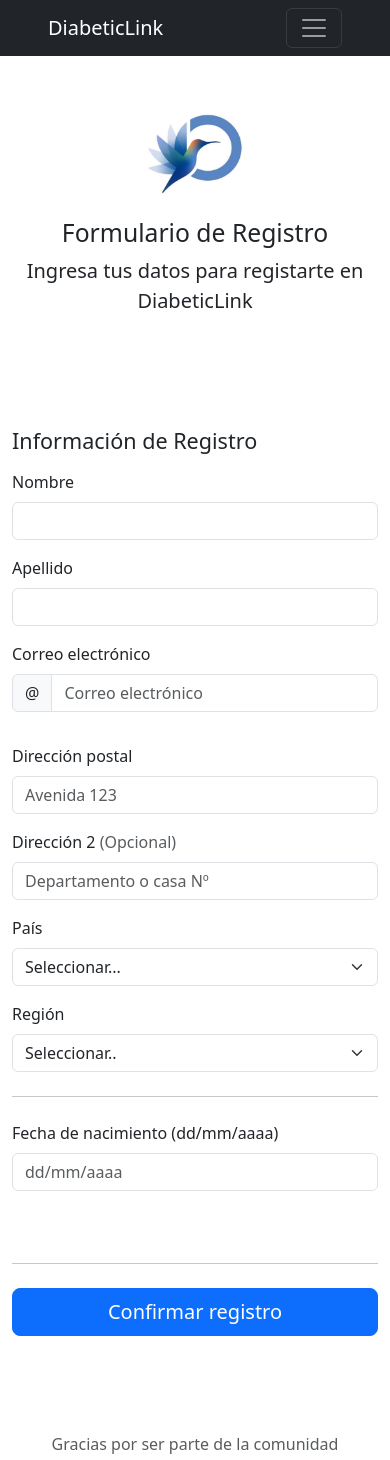
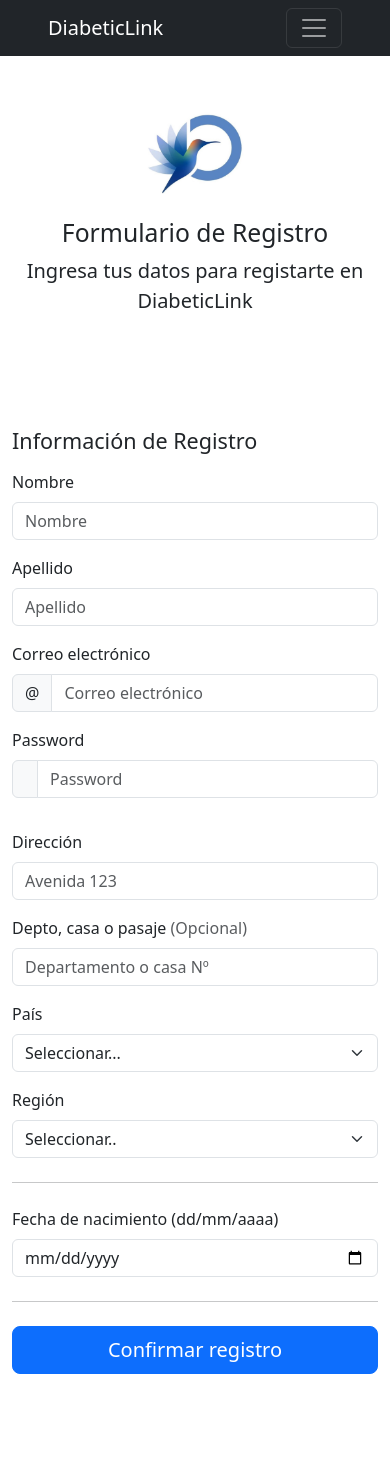
Before and after one commit to BiancaReset/FRONTEND-LUKABI, a React app: page /registro in a window 390 px wide. Shown: the top 1460 px of the page. Built offline with nearby package versions, Linux system fonts and the light colour scheme.

Commit message:
funcionalidades registro

```diff
--- a/src/js/pages/Registro.jsx
+++ b/src/js/pages/Registro.jsx
@@ -1,7 +1,35 @@
-import React from 'react'
+import React, { useState } from 'react'
 import logo from "../img/logo.jpeg"
 
 const Registro = () => {
+    /* hooks aqui
+   funciones fetch metodo post
+   Funcion para dejar formulario en blanco nuevamente   */
+    const [values, setValues] = useState({
+        name: "",
+        lastName: "",
+        username: "",
+        password: "",
+        address: "",
+        address2: "",
+        country: "",
+        region: "",
+        fechanac: "",
+    });
+
+    const handleInputChange = (event) => {
+        const { name, value } = event.target;
+        setValues({
+            ...values,
+            [name]: value,
+        });
+    };
+    const handleRegistro = (event) => {
+        event.preventDefault();
+        console.log(values);
+    };
+
+
     return (
         <>
             <div className="container">
@@ -24,19 +52,21 @@ const Registro = () => {
                         </div>
                         <div className="col-md-7 col-lg-8">
                             <h4 className="mb-3">Información de Registro</h4>
-                            <form className="needs-validation" noValidate="">
+                            <form onSubmit={handleRegistro} className="needs-validation" noValidate="">
                                 <div className="row g-3">
                                     <div className="col-sm-6">
-                                        <label htmlFor="firstName" className="form-label">
+                                        <label htmlFor="name" className="form-label">
                                             Nombre
                                         </label>
                                         <input
                                             type="text"
                                             className="form-control"
-                                            id="firstName"
-                                            placeholder=""
-                                            defaultValue=""
+                                            id="name"
+                                            placeholder="Nombre"
+                                            value={values.name}
                                             required=""
+                                            onChange={handleInputChange}
+                                        /* value={nombre} */
                                         />
                                         <div className="invalid-feedback">
                                             Nombre válido requerido
@@ -50,15 +80,16 @@ const Registro = () => {
                                             type="text"
                                             className="form-control"
                                             id="lastName"
-                                            placeholder=""
-                                            defaultValue=""
+                                            placeholder="Apellido"
+                                            value={values.lastName}
                                             required=""
+                                            onChange={handleInputChange}
                                         />
                                         <div className="invalid-feedback">
                                             Apellido válido requerido
                                         </div>
                                     </div>
-                                    <div className="col-12">
+                                    <div className="col-sm-6">
                                         <label htmlFor="username" className="form-label">
                                             Correo electrónico
                                         </label>
@@ -70,17 +101,44 @@ const Registro = () => {
                                                 id="username"
                                                 placeholder="Correo electrónico"
                                                 required=""
+                                                onChange={handleInputChange}
+                                                value={values.username}
+
                                             />
                                             <div className="invalid-feedback">
                                                 Correo electrónico requerido
                                             </div>
                                         </div>
                                     </div>
+
+                                    <div className="col-sm-6">
+                                        <label htmlFor="password" className="form-label">
+                                            Password
+                                        </label>
+                                        <div className="input-group has-validation">
+                                            <span className="input-group-text"></span>
+                                            <input
+                                                type="password"
+                                                className="form-control"
+                                                id="password"
+                                                placeholder="Password"
+                                                required=""
+                                                onChange={handleInputChange}
+                                                value={values.password}
+
+                                            />
+                                            <div className="invalid-feedback">
+                                                Password requerido
+                                            </div>
+                                        </div>
+                                    </div>
+
+
                                     <div className="col-12">
                                     </div>
                                     <div className="col-12">
                                         <label htmlFor="address" className="form-label">
-                                            Dirección postal
+                                            Dirección
                                         </label>
                                         <input
                                             type="text"
@@ -88,6 +146,9 @@ const Registro = () => {
                                             id="address"
                                             placeholder="Avenida 123"
                                             required=""
+                                            value={values.address}
+                                            onChange={handleInputChange}
+
                                         />
                                         <div className="invalid-feedback">
                                             Por favor ingresar una dirección válida
@@ -95,20 +156,23 @@ const Registro = () => {
                                     </div>
                                     <div className="col-12">
                                         <label htmlFor="address2" className="form-label">
-                                            Dirección 2 <span className="text-muted">(Opcional)</span>
+                                            Depto, casa o pasaje <span className="text-muted">(Opcional)</span>
                                         </label>
                                         <input
                                             type="text"
                                             className="form-control"
-                                            id="Dirección 2"
+                                            id="address2"
+                                            value={values.address2}
                                             placeholder="Departamento o casa Nº"
+                                            onChange={handleInputChange}
+
                                         />
                                     </div>
                                     <div className="col-md-5">
                                         <label htmlFor="country" className="form-label">
                                             País
                                         </label>
-                                        <select className="form-select" id="País" required="">
+                                        <select className="form-select" id="country" required="" value={values.pais} onChange={handleInputChange} >
                                             <option value="">Seleccionar...</option>
                                             <option>Chile</option>
                                         </select>
@@ -117,11 +181,10 @@ const Registro = () => {
                                         </div>
                                     </div>
                                     <div className="col-md-4">
-                                        <label htmlFor="state" className="form-label">
+                                        <label htmlFor="region" className="form-label">
                                             Región
                                         </label>
-                                        <select className="form-select" id="state" required="">
-                                            <option value="">Seleccionar..</option>
+                                        <select className="form-select" id="region" required="" value={values.region}>                                           <option value="">Seleccionar..</option>
                                             <option>Metropolitana de Santiago</option>
                                             <option> Arica y Parinacota</option>
                                             <option> Tarapacá</option>
@@ -147,30 +210,23 @@ const Registro = () => {
                                 <hr className="my-4" />
                                 <div className="row gy-3">
                                     <div className="col-md-6">
-                                        <label htmlFor="cc-name" className="form-label">
+                                        <label htmlFor="fechanac" className="form-label">
                                             Fecha de nacimiento (dd/mm/aaaa)
                                         </label>
                                         <input
 
-                                            type="text"
+                                            type="date"
                                             className="form-control"
-                                            id="cc-name"
+                                            id="fechanac"
                                             placeholder="dd/mm/aaaa"
                                             required=""
+                                            value={values.fechanac}
+                                            onChange={handleInputChange}
+
                                         />
                                         <div className="invalid-feedback">Por favor ingresar fecha de nacimiento válida</div>
                                     </div>
-                                    <div className="col-md-6">
-                                        <div className="invalid-feedback">
-                                            Credit card number is required
-                                        </div>
-                                    </div>
-                                    <div className="col-md-3">
-                                        <div className="invalid-feedback">Expiration date required</div>
-                                    </div>
-                                    <div className="col-md-3">
-                                        <div className="invalid-feedback">Security code required</div>
-                                    </div>
+
                                 </div>
                                 <hr className="my-4" />
                                 <button className="w-100 btn btn-primary btn-lg" type="submit">
```
